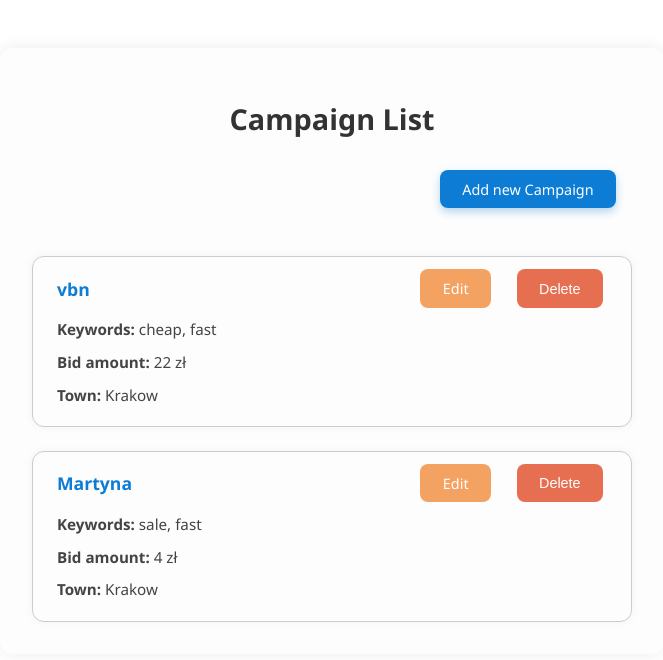
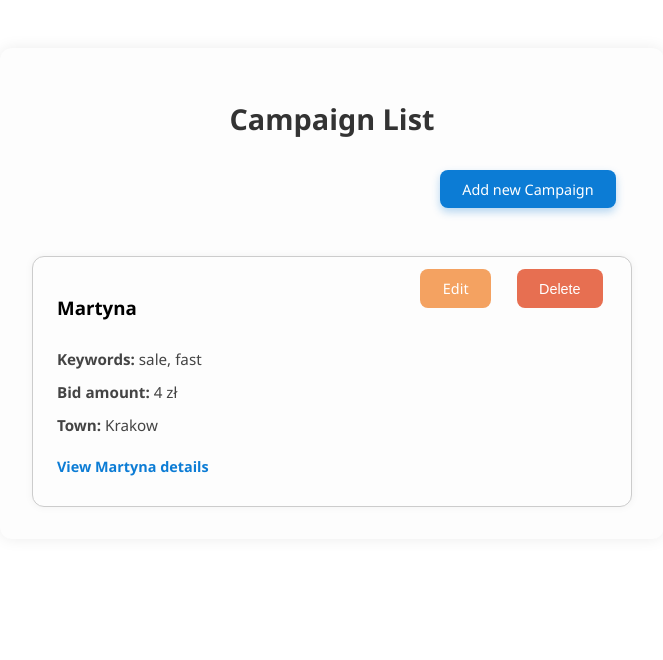
Before and after one commit to MartynaJarosz/futurum_task, a React (Create React App) app: page / in a window 1280 px wide. Shown: the top 660 px of the page, without its empty margins (308-971 px from the left). Built offline with nearby package versions, Linux system fonts and the light colour scheme; data requests are answered from the project's data file.

Commit message:
Adding View Details Link

```diff
--- a/db.json
+++ b/db.json
@@ -1,18 +1,5 @@
 {
   "campaign": [
-    {
-      "id": "e753",
-      "name": "vbn",
-      "keywords": [
-        "cheap",
-        "fast"
-      ],
-      "bid": "22",
-      "fund": "200",
-      "status": true,
-      "town": "Krakow",
-      "radius": "20"
-    },
     {
       "id": "635a",
       "name": "Martyna",
--- a/public/index.html
+++ b/public/index.html
@@ -6,7 +6,7 @@
     <meta name="theme-color" content="#000000" />
     <meta
       name="description"
-      content="Web site created using create-react-app"
+      content="Campaign management site"
     />
     <!--
       manifest.json provides metadata used when your web app is installed on a
--- a/src/App.js
+++ b/src/App.js
@@ -12,8 +12,6 @@ function App() {
         <Route path="/campaign/form" element={<CampaignForm/>}></Route>
         <Route path="/campaign/form/:campaignid" element={<CampaignForm/>}></Route>
         <Route path="/campaign/view/:campaignid" element={<ViewCampaign/>}></Route>
-
-
       </Routes>
     </BrowserRouter>
   );
--- a/src/CampaignList.css
+++ b/src/CampaignList.css
@@ -19,10 +19,10 @@
 
 .campaign-card > a {
   font-weight: 600;
-  font-size: 1.1rem;
+  font-size: 0.9rem;
   color: #0c7cd5;
   text-decoration: none;
-  margin-bottom: 0.5rem;
+  margin: 0.7rem 0;
 }
 
 .campaign-card > a:hover {
--- a/src/CampaignList.js
+++ b/src/CampaignList.js
@@ -34,10 +34,13 @@ export default function CampaignList(){
 
             {campaignes && campaignes.map((c)=> (
                 <div className="campaign-card" key={c.id}>
-                    <Link to={`/campaign/view/${c.id}`}>{c.name}</Link>
+                    <h3>{c.name}</h3>
                     <p><strong>Keywords:</strong> {c.keywords && c.keywords.join(', ')} </p>
                     <p><strong>Bid amount:</strong> {c.bid} zł</p>
                     <p><strong>Town:</strong> {c.town}</p>
+
+                    <Link to={`/campaign/view/${c.id}`} className='details-link'>View {c.name} details</Link>
+
 
                     <div>
                         <Link to={`/campaign/form/${c.id}`} className="btn btn-edit">Edit</Link>
```
Lines whose indentation alone changed are shown as unchanged.
